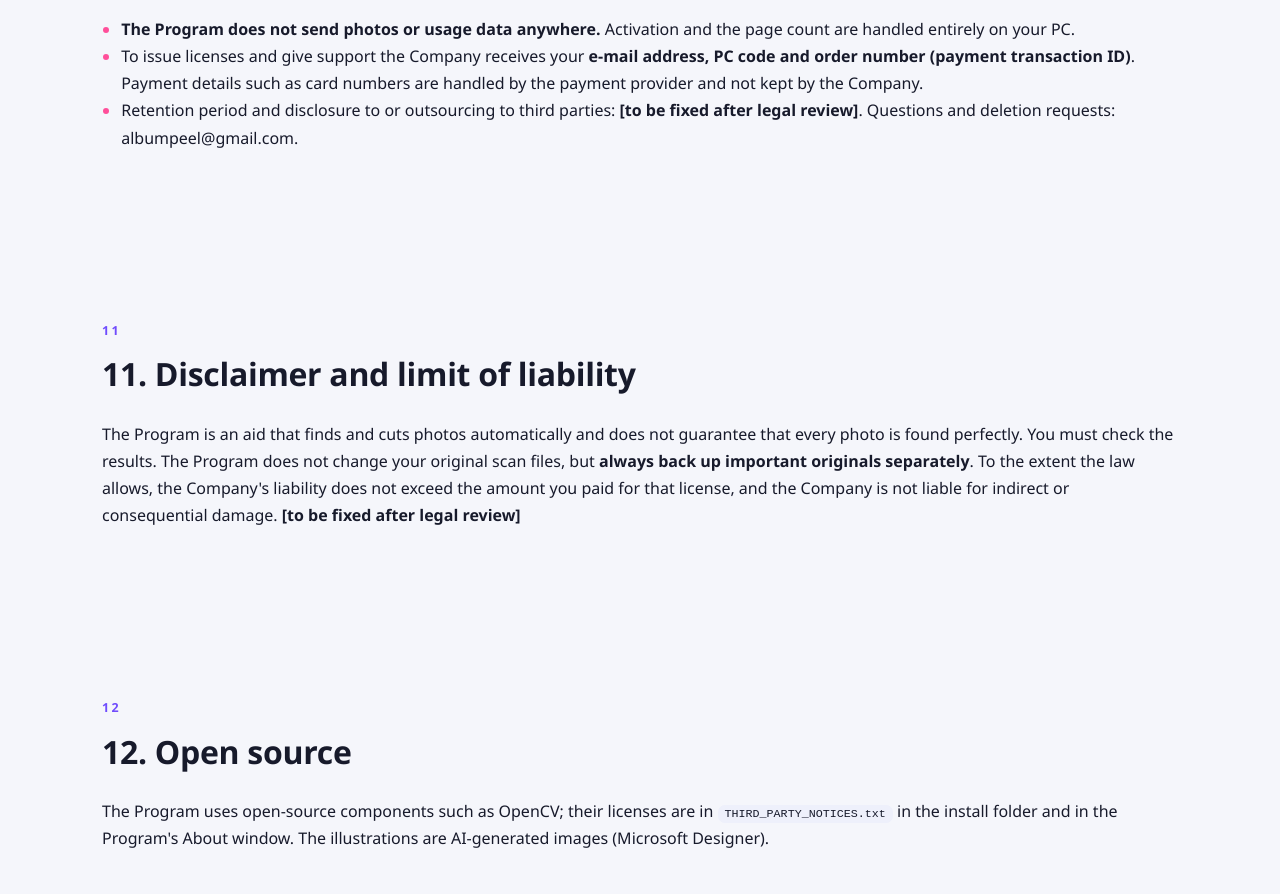
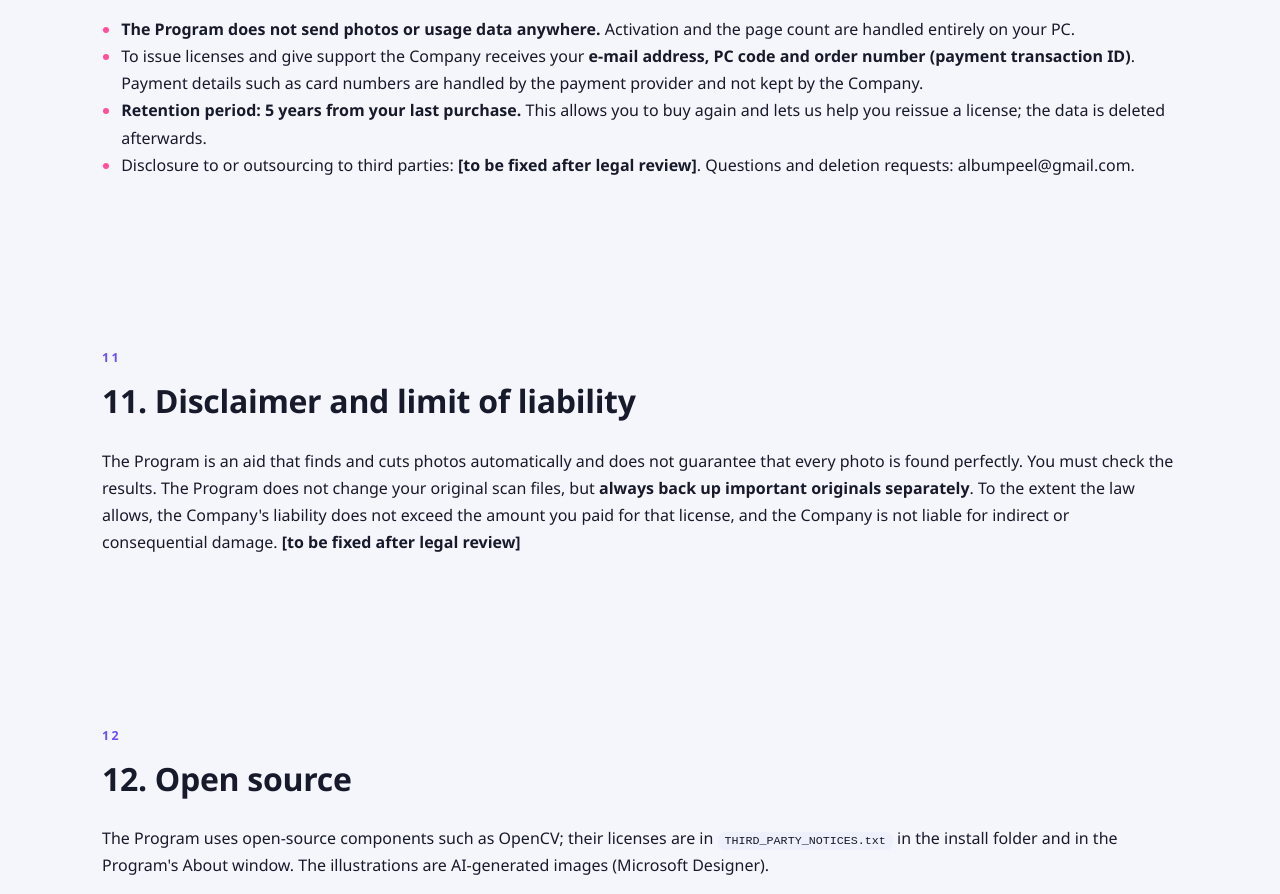
Before and after one commit to XColorInt/albumpeel, a plain HTML site: page public/albumpeel/en/terms.html in a window 1280 px wide. Shown: the part 4063-4957 px from the top of the page. Drawn offline with Linux system fonts and the light colour scheme.

Commit message:
Update site: auto language redirect, real program captures, 5-year retention in terms
Co-Authored-By: Claude Sonnet 5.5 <noreply@anthropic.com>

```diff
--- a/public/albumpeel/en/terms.html
+++ b/public/albumpeel/en/terms.html
@@ -27,7 +27,8 @@
 <section><div class="wrap"><h2><small>10</small>10. Privacy</h2><ul>
 <li><b>The Program does not send photos or usage data anywhere.</b> Activation and the page count are handled entirely on your PC.</li>
 <li>To issue licenses and give support the Company receives your <b>e-mail address, PC code and order number (payment transaction ID)</b>. Payment details such as card numbers are handled by the payment provider and not kept by the Company.</li>
-<li>Retention period and disclosure to or outsourcing to third parties: <b>[to be fixed after legal review]</b>. Questions and deletion requests: albumpeel@gmail.com.</li></ul></div></section>
+<li><b>Retention period: 5 years from your last purchase.</b> This allows you to buy again and lets us help you reissue a license; the data is deleted afterwards.</li>
+<li>Disclosure to or outsourcing to third parties: <b>[to be fixed after legal review]</b>. Questions and deletion requests: albumpeel@gmail.com.</li></ul></div></section>
 <section><div class="wrap"><h2><small>11</small>11. Disclaimer and limit of liability</h2><p>The Program is an aid that finds and cuts photos automatically and does not guarantee that every photo is found perfectly. You must check the results. The Program does not change your original scan files, but <b>always back up important originals separately</b>. To the extent the law allows, the Company's liability does not exceed the amount you paid for that license, and the Company is not liable for indirect or consequential damage. <b>[to be fixed after legal review]</b></p></div></section>
 <section><div class="wrap"><h2><small>12</small>12. Open source</h2><p>The Program uses open-source components such as OpenCV; their licenses are in <code>THIRD_PARTY_NOTICES.txt</code> in the install folder and in the Program's About window. The illustrations are AI-generated images (Microsoft Designer).</p></div></section>
 <section><div class="wrap"><h2><small>13</small>13. Support</h2><p>Contact: XColor International, albumpeel@gmail.com. Please include the PC code and recovery code (License window). Response time <b>[to be added once decided]</b>.</p></div></section>
```
Also changed, not shown: public/albumpeel/index.html (+1 -1 lines), public/albumpeel/ko/terms.html (+2 -1 lines), public/albumpeel/img/en_04_settings.png, public/albumpeel/img/en_07_main_panes.png, public/albumpeel/img/ko_04_settings.png, public/albumpeel/img/ko_07_main_panes.png, public/albumpeel/img/sample_result_01.jpg, public/albumpeel/img/sample_result_02.jpg, public/albumpeel/img/sample_result_03.jpg, public/albumpeel/img/sample_result_04.jpg, public/albumpeel/img/sample_result_05.jpg, public/albumpeel/img/sample_result_06.jpg, public/albumpeel/img/sample_scan.jpg.
